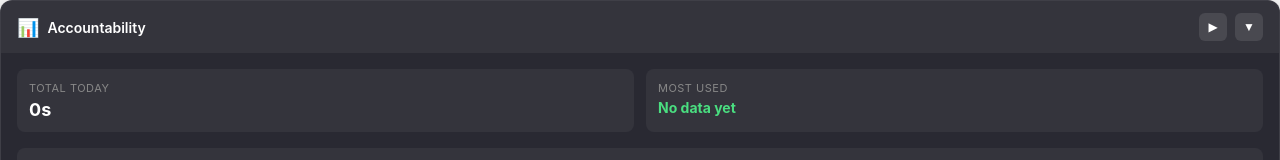
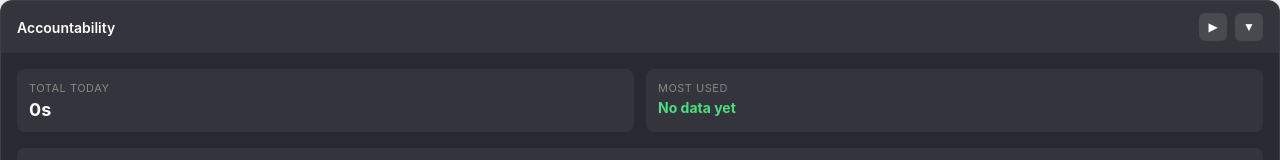
Before and after one commit to D3lK1ch1/AccountabilityApp, a React (Vite) app: page / in a window 1280 px wide. Shown: the top 160 px of the page. Built offline with nearby package versions, Linux system fonts and the light colour scheme.

Commit message:
Removed logo, don't care for emojis

```diff
--- a/src/components/Widget.tsx
+++ b/src/components/Widget.tsx
@@ -90,7 +90,6 @@ export function Widget() {
         onMouseDown={handleDragStart}
       >
         <div className="header-left">
-          <span className="app-icon">📊</span>
           <span className="title">Accountability</span>
         </div>
         <div className="header-right">
```
